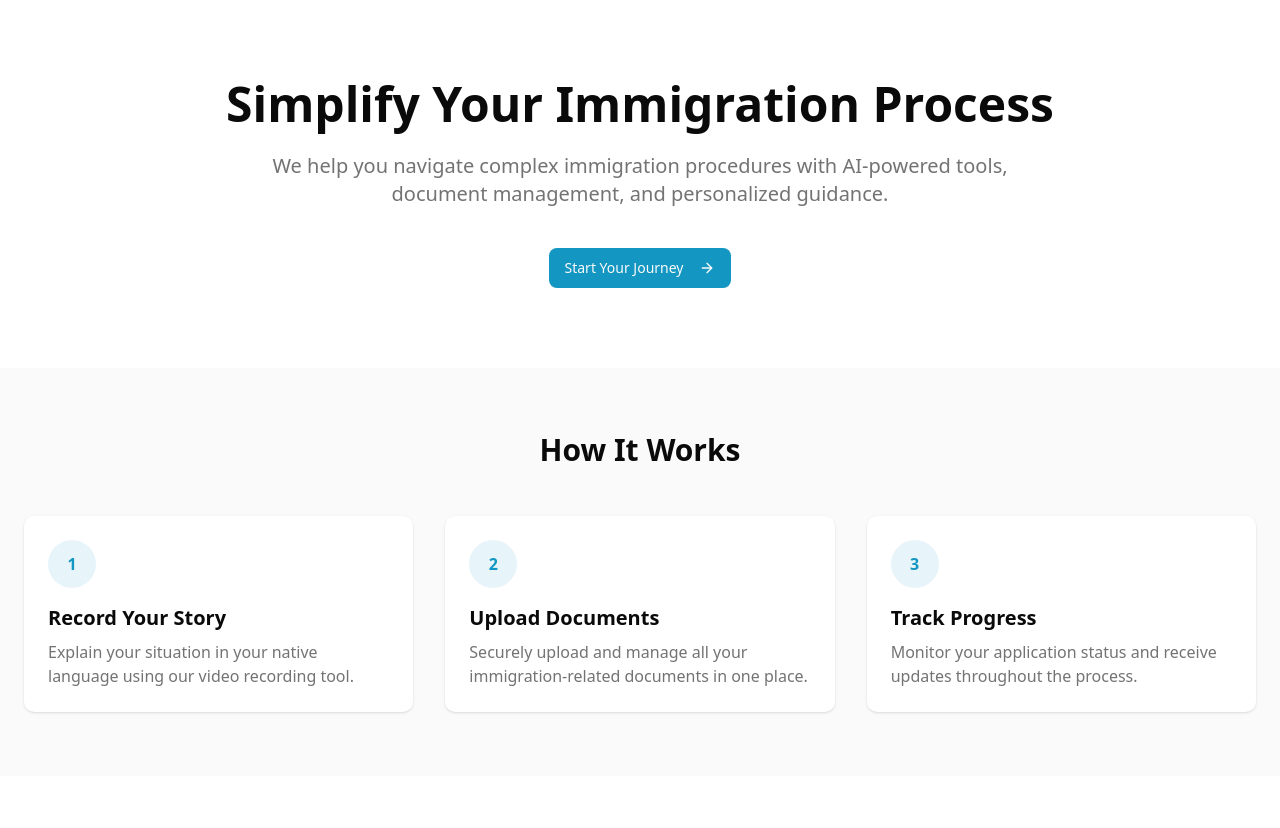
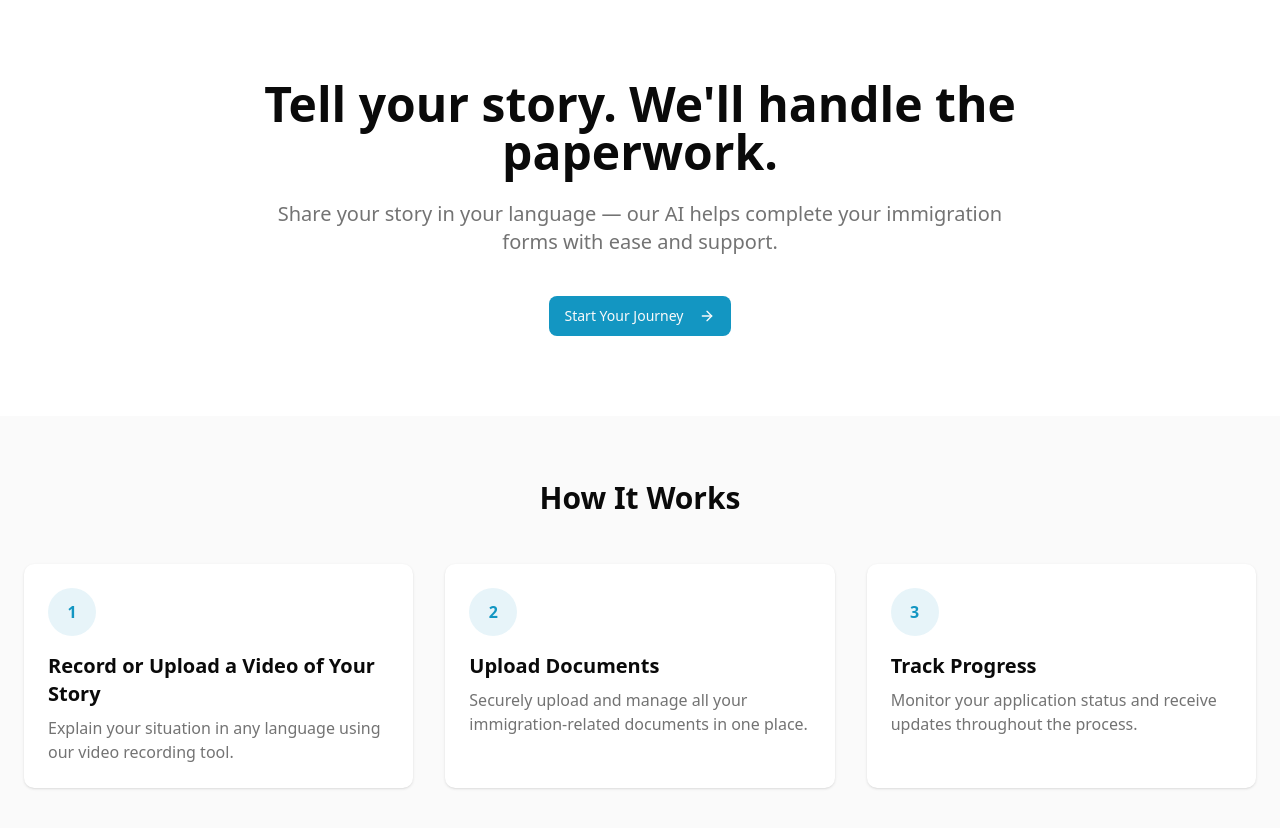
Before and after one commit to jask1m/Force, a Next.js app in the folder frontend/: page / in a window 1280 px wide. Shown: the top 828 px of the page. Before the commit the page ends 800 px from the top, so only its background shows below. Built offline with nearby package versions, Linux system fonts and the light colour scheme.

Commit message:
edit landing page

```diff
--- a/frontend/src/components/LandingPage.tsx
+++ b/frontend/src/components/LandingPage.tsx
@@ -11,10 +11,9 @@ export default function LandingPage() {
       <main className="flex-1">
         <section className="py-20 px-6">
           <div className="container mx-auto max-w-5xl text-center">
-            <h1 className="text-5xl font-bold mb-6">Simplify Your Immigration Process</h1>
+            <h1 className="text-5xl font-bold mb-6">Tell your story. We'll handle the paperwork.</h1>
             <p className="text-xl text-muted-foreground mb-10 max-w-3xl mx-auto">
-              We help you navigate complex immigration procedures with AI-powered tools,
-              document management, and personalized guidance.
+            Share your story in your language — our AI helps complete your immigration forms with ease and support.
             </p>
             <Button size="lg" asChild>
               <Link href="/dashboard">
@@ -32,9 +31,9 @@ export default function LandingPage() {
                 <div className="bg-primary/10 w-12 h-12 rounded-full flex items-center justify-center mb-4">
                   <span className="text-primary font-bold">1</span>
                 </div>
-                <h3 className="text-xl font-semibold mb-2">Record Your Story</h3>
+                <h3 className="text-xl font-semibold mb-2">Record or Upload a Video of Your Story</h3>
                 <p className="text-muted-foreground">
-                  Explain your situation in your native language using our video recording tool.
+                  Explain your situation in any language using our video recording tool.
                 </p>
               </div>
               <div className="bg-background p-6 rounded-lg shadow-sm">
```
